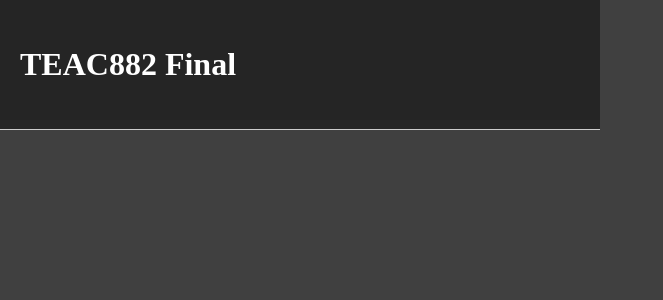
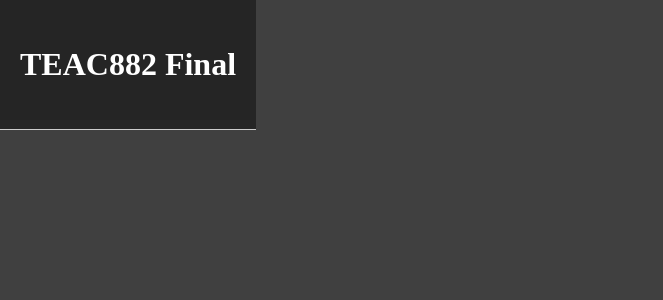
Before and after one commit to tuggeneven/neo4jfinal, a Next.js app: page / in a window 1280 px wide. Shown: the top 300 px of the page, without its empty margins (0-663 px from the left). Built offline with nearby package versions, Linux system fonts and the light colour scheme.

Commit message:
first matching

```diff
--- a/styles/index.css
+++ b/styles/index.css
@@ -12,7 +12,7 @@ body{
 }
 
 header{
-    width: 600px;
+    width: auto;
     height: 130px;
     background: #252525;
     display: flex;
```
